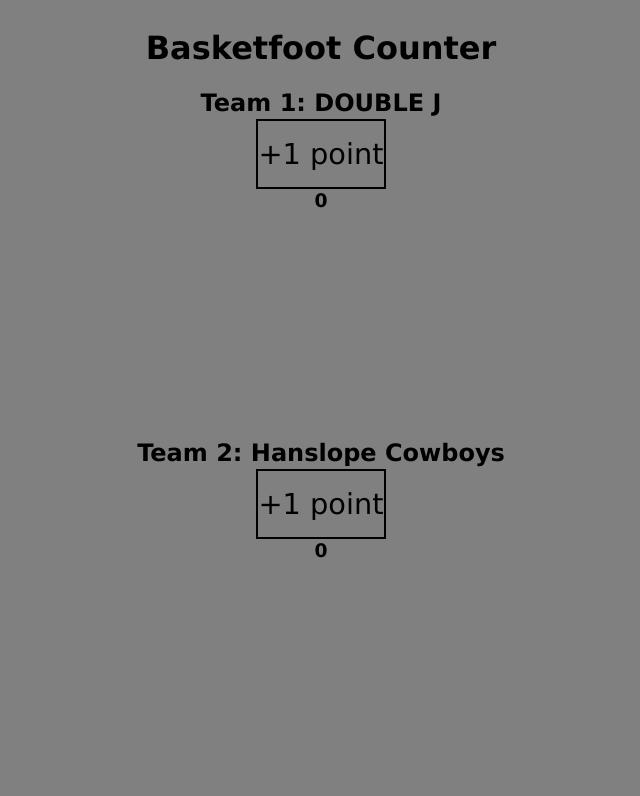
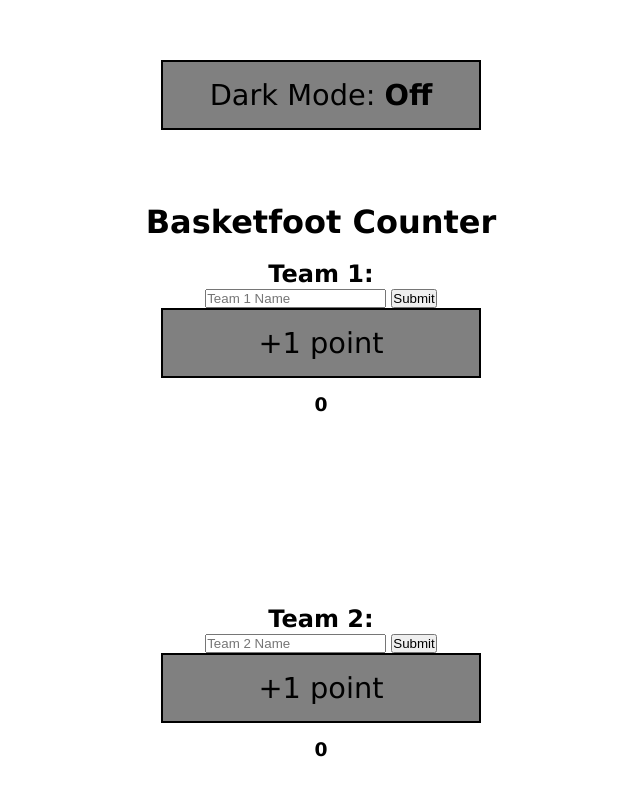
Before and after one commit to SWIFTGI/basketfoot, a plain HTML site: page index.html in a window 1280 px wide. Shown: the whole page, without its empty margins (319-959 px from the left). Drawn offline with Linux system fonts and the light colour scheme.

Commit message:
git pull

```diff
--- a/index.html
+++ b/index.html
@@ -7,15 +7,26 @@
     <link rel="stylesheet" href="styles.css">
 </head>
 <body>
+    <br>
+    <a onclick="toggleDarkMode()" class="btn">Dark Mode: <b id="showDarkModeToggle">On</b></a>
+    <br><br><br>
     <h1>Basketfoot Counter</h1>
-
-    <h2>Team 1: <b>DOUBLE J</b></h2>
+    <br>
+    <h2>Team 1: <b id="teamNameOne"></b></h2>
+    <div id="inputContainerOne">
+        <input type="text" id="textInputOne" placeholder="Team 1 Name" />
+        <button onclick="changeNameTeamOne()">Submit</button>
+    </div>
     <a onclick="addPointToTeamOne()" class="btn">+1 point</a>
     <h3 id="showPointsOne">0</h3>
 
-    <br> <br> <br> <br> <br> <br> <br> <br> <br> <br>
+    <br><br><br><br><br><br><br><br><br><br>
 
-    <h2>Team 2: <b>Hanslope Cowboys</b></h2>
+    <h2>Team 2: <b id="teamNameTwo"></b></h2>
+    <div id="inputContainerTwo">
+        <input type="text" id="textInputTwo" placeholder="Team 2 Name" />
+        <button onclick="changeNameTeamTwo()">Submit</button>
+    </div>
     <a onclick="addPointToTeamTwo()" class="btn">+1 point</a>
     <h3 id="showPointsTwo">0</h3>
 
--- a/scripts.js
+++ b/scripts.js
@@ -1,5 +1,8 @@
 var teamOnePoints = 0;
 var teamTwoPoints = 0;
+var darkModeOn = false;
+
+document.getElementById("showDarkModeToggle").innerHTML = 'Off';
 
 function addPointToTeamOne() {
     teamOnePoints += 1;
@@ -10,3 +13,41 @@ function addPointToTeamTwo() {
     teamTwoPoints += 1;
     document.getElementById("showPointsTwo").innerHTML = teamTwoPoints;
 }
+
+function toggleDarkMode() {
+    var element = document.body;
+    element.classList.toggle("dark-mode");
+    if (darkModeOn == true) {
+        darkModeOn = false;
+        document.getElementById("showDarkModeToggle").innerHTML = 'Off';
+    } else {
+        darkModeOn = true;
+        document.getElementById("showDarkModeToggle").innerHTML = 'On';
+    }
+}
+
+function changeNameTeamOne() {
+    var inputValue = document.getElementById("textInputOne").value;
+    var container = document.getElementById("inputContainerOne");
+    var teamName = document.getElementById("teamNameOne");
+
+    if (inputValue.trim() !== "") {
+        teamName.innerText = inputValue;
+        container.style.display = "none";
+    } else {
+        alert("Please enter some text.");
+    }
+}
+
+function changeNameTeamTwo() {
+    var inputValue = document.getElementById("textInputTwo").value;
+    var container = document.getElementById("inputContainerTwo");
+    var teamName = document.getElementById("teamNameTwo");
+
+    if (inputValue.trim() !== "") {
+        teamName.innerText = inputValue;
+        container.style.display = "none";
+    } else {
+        alert("Please enter some text.");
+    }
+}
--- a/styles.css
+++ b/styles.css
@@ -1,15 +1,23 @@
-:root{
+* {
+    margin: 0;
+    padding: 0;
+    box-sizing: border-box;
+}
+
+:root {
+    font-family: Verdana, sans-serif;
+    background-color: white;
+    color: black;
+}
+
+body {
     text-align: center;
-    display: block;
-    margin-left: auto;
-    margin-right: auto;
-    width: 50%;
     display: flex;
     flex-direction: column;
     justify-content: center;
     align-items: center;
-    font-family: Verdana, sans-serif;
-    background-color: gray;
+    width: 100%;
+    height: 100vh;
 }
 
 .btn {
@@ -30,3 +38,8 @@
     transform: translateY(-0.1rem);
     transition: transform 150ms;
 }
+
+.dark-mode {
+    background-color: black;
+    color: white;
+}
```
